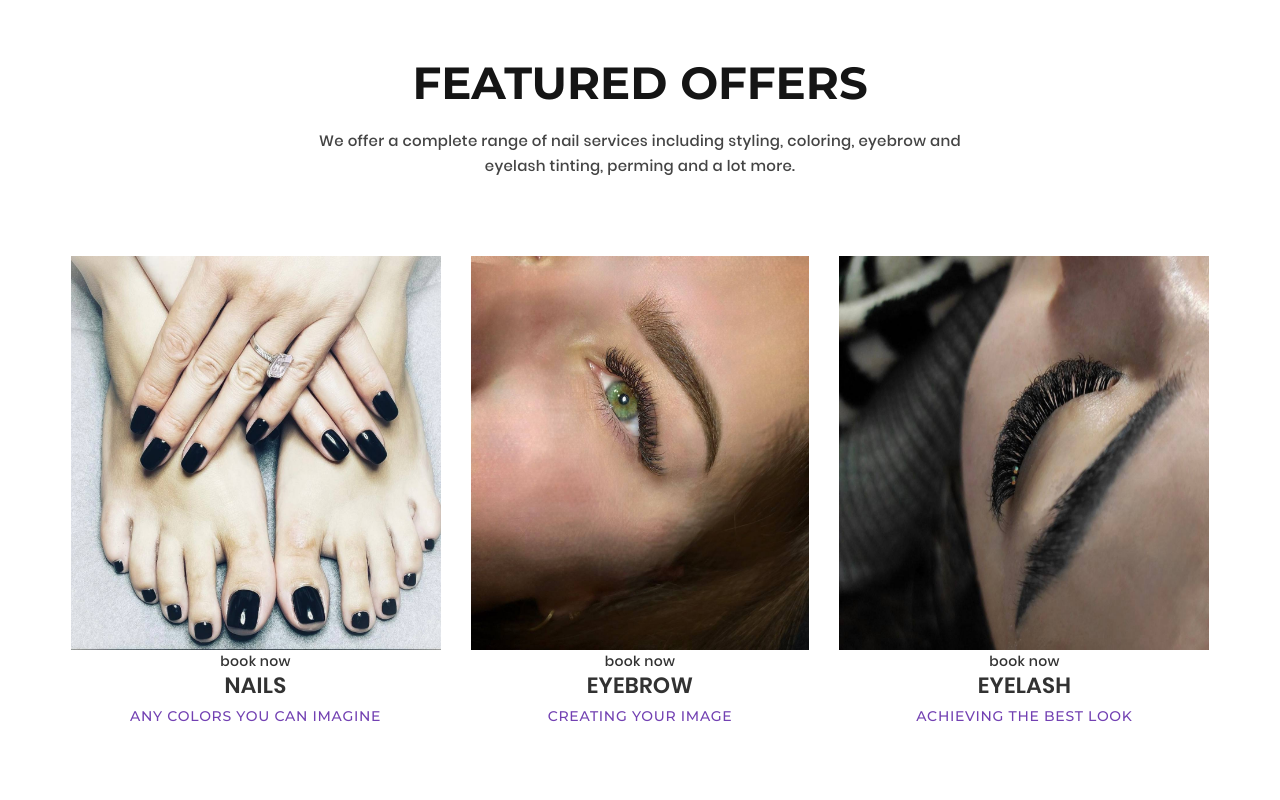
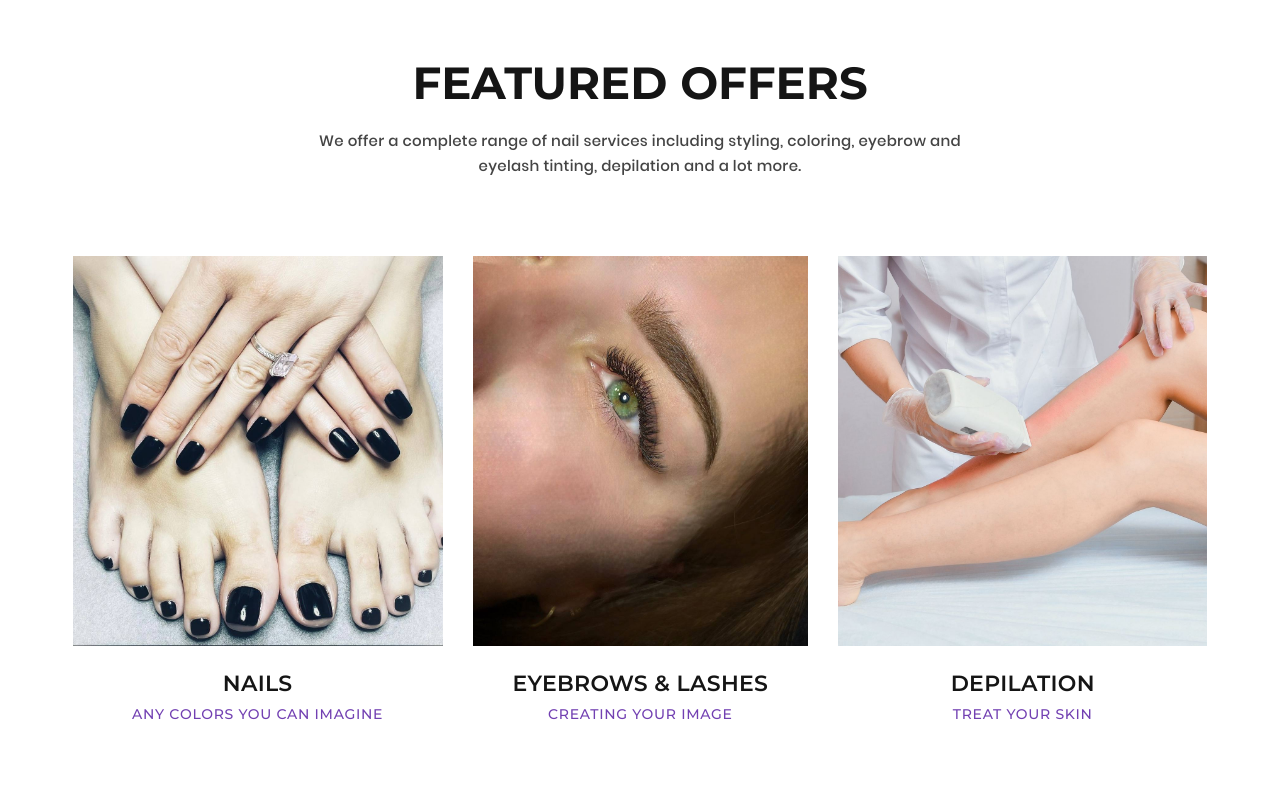
Before and after one commit to Tarasdeveloper/beauty-style, a website built with Parcel: page src/index.html in a window 1280 px wide. Shown: the part 1060-1860 px from the top of the page. Built offline with nearby package versions, Linux system fonts and the light colour scheme.

Commit message:
featured buttons added

```diff
--- a/src/partials/featured.html
+++ b/src/partials/featured.html
@@ -4,7 +4,7 @@
 			<h2 class="featured-title">Featured Offers</h2>
 			<p class="featured-subtitle">
 				We offer a complete range of nail services including styling, coloring,
-				eyebrow and eyelash tinting, perming and a lot more.
+				eyebrow and eyelash tinting, depilation and a lot more.
 			</p>
 			<ul class="featured-services">
 				<li class="featured-item">
@@ -14,10 +14,12 @@
 							src="images/feet/feet1.jpg"
 							alt="service photo"
 						/>
+						<a class="featured-btn" href="#">book now</a>
 					</div>
-					<a class="featured-link" href="#">book now</a>
-					<h3 class="featured-service_name">nails</h3>
-					<p class="featured-text">Any Colors You Can Imagine</p>
+					<div class="featured-name">
+						<a class="featured-title_link" href="#">Nails</a>
+						<p class="featured-text">Any Colors You Can Imagine</p>
+					</div>
 				</li>
 
 				<li class="featured-item">
@@ -27,23 +29,27 @@
 							src="images/lashes/lashes7.jpg"
 							alt="service photo"
 						/>
+						<a class="featured-btn" href="#">book now</a>
 					</div>
-					<a class="featured-link" href="#">book now</a>
-					<h3 class="featured-service_name">eyebrow</h3>
-					<p class="featured-text">Creating Your Image</p>
+					<div class="featured-name">
+						<a class="featured-title_link" href="#">Eyebrows & Lashes</a>
+						<p class="featured-text">Creating Your Image</p>
+					</div>
 				</li>
 
 				<li class="featured-item">
 					<div class="featured-img_wrap">
 						<img
 							class="featured-img"
-							src="images/lashes/lashes2.jpg"
+							src="images/depilation/depilation3.jpg"
 							alt="service photo"
 						/>
+						<a class="featured-btn" href="#">book now</a>
 					</div>
-					<a class="featured-link" href="#">book now</a>
-					<h3 class="featured-service_name">eyelash</h3>
-					<p class="featured-text">Achieving the Best Look</p>
+					<div class="featured-name">
+						<a class="featured-title_link" href="#">Depilation</a>
+						<p class="featured-text">Treat your skin</p>
+					</div>
 				</li>
 			</ul>
 		</div>
--- a/src/partials/portfolio.html
+++ b/src/partials/portfolio.html
@@ -53,7 +53,7 @@
 			<li class="portfolio-item">
 				<img
 					class="portfolio-img"
-					src="images/bg-s/depilation2.jpg"
+					src="images/depilation/depilation2.jpg"
 					alt="picture7"
 				/>
 				<a class="portfolio-link" href="#">zoom</a>
--- a/src/sass/_featured.scss
+++ b/src/sass/_featured.scss
@@ -25,21 +25,72 @@
 		justify-content: center;
 	}
 
-	&-img {
-		max-width: 370px;
-		height: 394px;
-		background-size: cover;
+	&-item:hover .featured-img_wrap::before {
+		opacity: 1;
 	}
 
-	// &-img_wrap {
-	// }
+	&-item:hover .featured-btn {
+		opacity: 1;
+		transform: translate(-50%, 65%);
+	}
 
-	&-service_name {
+	&-img_wrap {
+		display: flex;
+		max-width: 370px;
+		height: 390px;
+		position: relative;
+
+		&::before {
+			content: '';
+			position: absolute;
+			top: 0;
+			left: 0;
+			right: 0;
+			bottom: 0;
+			background: linear-gradient(
+				180deg,
+				rgba(21, 21, 21, 0) 38.12%,
+				rgba(21, 21, 21, 0.364) 100%
+			);
+			opacity: 0;
+			transition: opacity var(--transit);
+		}
+	}
+
+	&-img {
+		flex: 1;
+		object-fit: cover;
+	}
+
+	&-btn {
+		font-weight: 500;
+		font-size: 13px;
 		text-transform: uppercase;
+		padding: 12px 25px;
+		color: var(--white);
+		background-color: var(--hover-purple);
+		position: absolute;
+		top: 62%;
+		left: 50%;
+		transform: translatex(-50%);
+		opacity: 0;
+		transition: all var(--transit);
+
+		&:hover {
+			color: var(--hover-purple);
+			background-color: var(--white);
+		}
+	}
+
+	&-title_link {
+		text-transform: uppercase;
+		font-family: 'Montserrat', sans-serif;
+		color: var(--title-color);
 		font-size: 22px;
 		line-height: 1.18;
 		margin-bottom: 10px;
 		font-weight: 600;
+		display: block;
 	}
 
 	&-text {
@@ -51,4 +102,7 @@
 		text-transform: uppercase;
 		color: var(--hover-purple);
 	}
+	&-name {
+		padding: 25px;
+	}
 }
--- a/src/sass/_portfolio.scss
+++ b/src/sass/_portfolio.scss
@@ -32,7 +32,7 @@
 		display: flex;
 		width: calc((100% - 60px) / 4);
 		position: relative;
-		height: 300px;
+		height: 320px;
 
 		&:hover .portfolio-link {
 			opacity: 1;
```
Also changed, not shown: src/images/depilation/depilation.jpg (renamed from src/images/bg-s/depilation.jpg), src/images/depilation/depilation2.jpg (renamed from src/images/bg-s/depilation2.jpg), src/images/depilation/depilation3.jpg (added).
